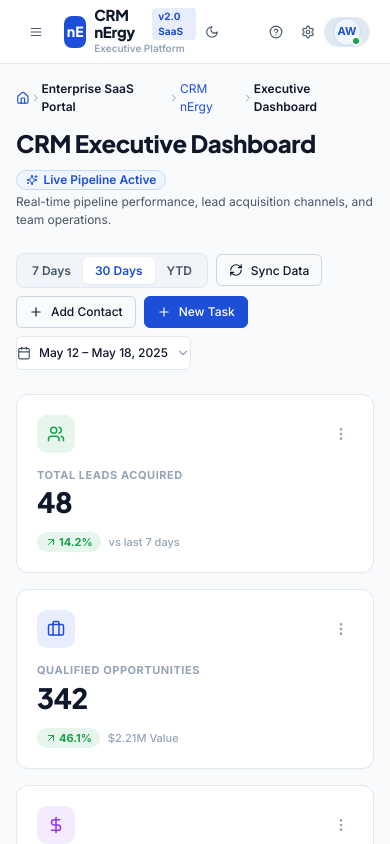
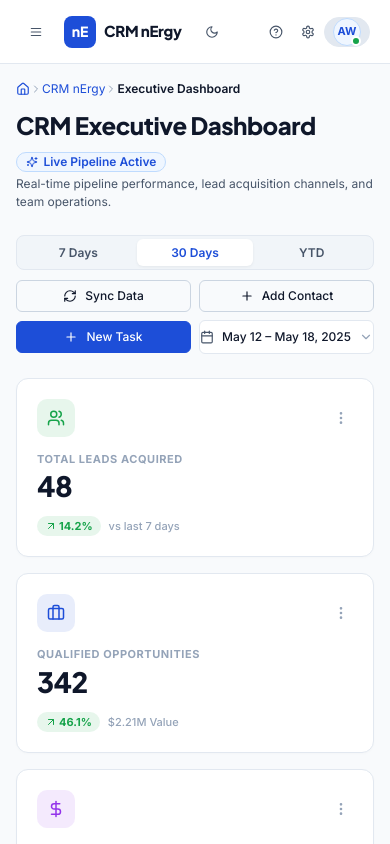
Before and after one commit to AKRITIKUSHWAHA/CRM, a React (Vite) app: page /crm/dashboard in a window 390 px wide. Built offline with nearby package versions, Linux system fonts and the light colour scheme; the HTML template or start-up script is replaced by a standard one.

Commit message:
Optimize CRM Executive Dashboard mobile responsive layout and action controls

```diff
--- a/src/layouts/components/Topbar.jsx
+++ b/src/layouts/components/Topbar.jsx
@@ -126,7 +126,7 @@ export const Topbar = ({ onToggleSidebar, product = 'crm' }) => {
             {product === 'crm' ? 'nE' : 'OA'}
           </div>
 
-          <div className="flex flex-col">
+          <div className="flex flex-col min-w-0">
             <div className="flex items-center gap-2">
               <span
                 style={{
@@ -141,6 +141,7 @@ export const Topbar = ({ onToggleSidebar, product = 'crm' }) => {
                 {product === 'crm' ? 'CRM nErgy' : 'OAL Network'}
               </span>
               <span
+                className="hidden-mobile"
                 style={{
                   fontSize: '10px',
                   fontWeight: 700,
@@ -153,7 +154,7 @@ export const Topbar = ({ onToggleSidebar, product = 'crm' }) => {
                 {product === 'crm' ? 'v2.0 SaaS' : 'Marketplace'}
               </span>
             </div>
-            <span style={{ fontSize: '10px', color: 'var(--text-tertiary)', fontWeight: 600, marginTop: '1px' }}>
+            <span className="hidden-mobile" style={{ fontSize: '10px', color: 'var(--text-tertiary)', fontWeight: 600, marginTop: '1px' }}>
               {product === 'crm' ? 'Executive Platform' : 'Lending Marketplace'}
             </span>
           </div>
--- a/src/pages/crm/CrmDashboard.jsx
+++ b/src/pages/crm/CrmDashboard.jsx
@@ -348,7 +348,6 @@ export const CrmDashboard = () => {
         <Breadcrumb
           homeHref="/crm/dashboard"
           items={[
-            { label: 'Enterprise SaaS Portal', onClick: () => addToast({ title: 'Workspace Portal', message: 'nErgy Enterprise Cloud Active', type: 'info' }) },
             { label: 'CRM nErgy', href: '/crm/dashboard' },
             { label: 'Executive Dashboard' },
           ]}
@@ -385,9 +384,10 @@ export const CrmDashboard = () => {
           </div>
 
           {/* Right Header Action Controls */}
-          <div className="flex items-center gap-2 sm:gap-3 flex-wrap">
+          <div className="dashboard-actions-grid">
             {/* Segmented Control Switcher */}
             <div
+              className="dashboard-timeframe-switcher"
               style={{
                 display: 'inline-flex',
                 padding: '3px',
@@ -422,6 +422,8 @@ export const CrmDashboard = () => {
               ))}
             </div>
 
+            {/* Action Buttons Group */}
+            <div className="dashboard-btn-group">
               {/* Sync Data Button */}
               <Button
                 variant="outline"
@@ -509,6 +511,7 @@ export const CrmDashboard = () => {
                   Jan 1 &ndash; Dec 31, 2025 (Fiscal Year)
                 </DropdownItem>
               </Dropdown>
+            </div>
           </div>
         </div>
       </div>
--- a/src/styles/responsive.css
+++ b/src/styles/responsive.css
@@ -19,8 +19,8 @@ html, body, #root, .app-layout, .main-content {
 
 .grid-responsive-health {
   display: grid;
-  grid-template-columns: repeat(1, 1fr);
-  gap: 1.5rem;
+  grid-template-columns: repeat(2, 1fr);
+  gap: 1rem;
   width: 100%;
 }
 
@@ -30,9 +30,64 @@ html, body, #root, .app-layout, .main-content {
 }
 
 @media (min-width: 1024px) {
+  .grid-responsive-health {
+    grid-template-columns: repeat(4, 1fr);
+    gap: 1.5rem;
+  }
   .health-col-bordered {
     border-left: 1px solid var(--border);
     padding-left: 1.5rem;
+  }
+}
+
+/* Dashboard Executive Controls Layout */
+.dashboard-actions-grid {
+  display: flex;
+  align-items: center;
+  gap: 0.625rem;
+  flex-wrap: wrap;
+}
+
+.dashboard-btn-group {
+  display: flex;
+  align-items: center;
+  gap: 0.5rem;
+  flex-wrap: wrap;
+}
+
+@media (max-width: 640px) {
+  .dashboard-actions-grid {
+    flex-direction: column;
+    align-items: stretch;
+    width: 100%;
+    gap: 0.625rem;
+  }
+
+  .dashboard-timeframe-switcher {
+    width: 100%;
+    display: flex;
+    justify-content: space-between;
+  }
+
+  .dashboard-timeframe-switcher button {
+    flex: 1;
+    text-align: center;
+  }
+
+  .dashboard-btn-group {
+    display: grid;
+    grid-template-columns: repeat(2, 1fr);
+    gap: 0.5rem;
+    width: 100%;
+  }
+
+  .dashboard-btn-group > * {
+    width: 100% !important;
+  }
+
+  .dashboard-btn-group button {
+    width: 100% !important;
+    justify-content: center !important;
   }
 }
 
```
Lines whose indentation alone changed are shown as unchanged.
